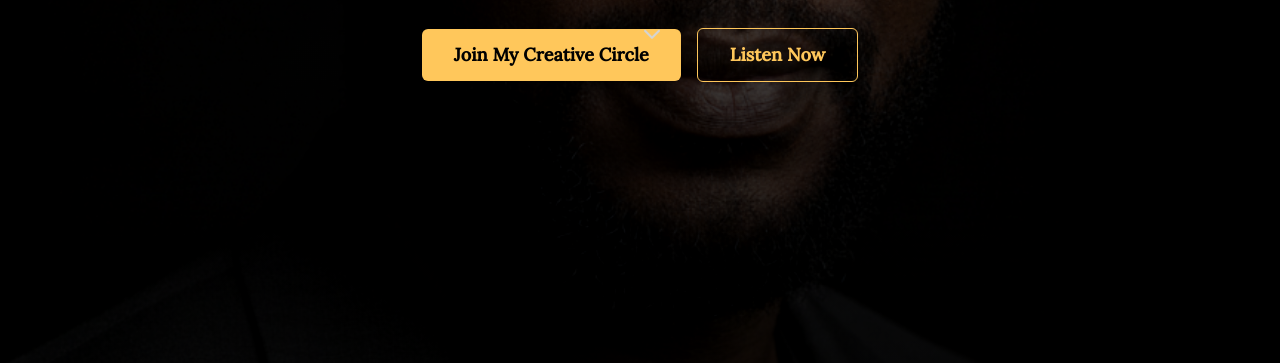
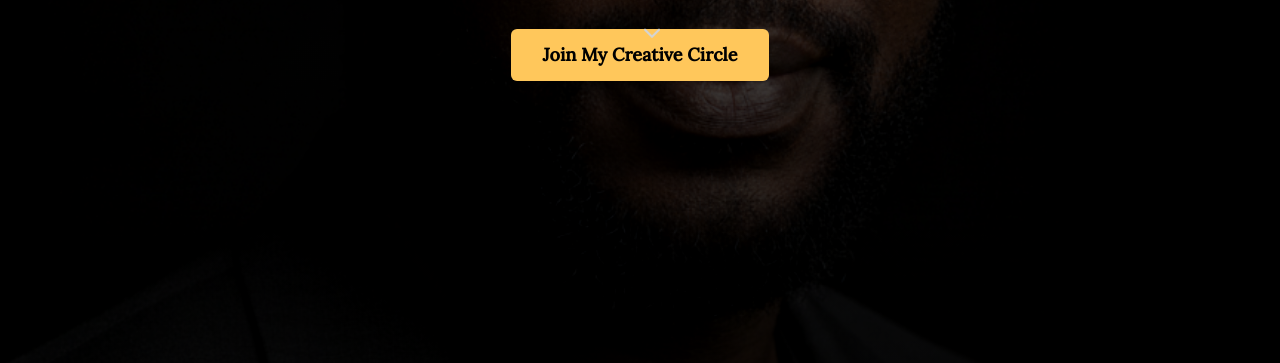
Before and after one commit to majimba/chawanadotonline, a plain HTML site: page index.html in a window 1280 px wide. Shown: the part 437-800 px from the top of the page. Drawn offline with nearby package versions, Linux system fonts and the light colour scheme.

Commit message:
Comment out Listen Now button temporarily

```diff
--- a/index.html
+++ b/index.html
@@ -63,7 +63,7 @@
                 <p class="text-xl md:text-2xl mt-4 font-serif italic text-gray-200">My mission is to be an architect of ideas and tools that empower a new generation of African creators.</p>
                 <div class="mt-8 flex flex-col sm:flex-row items-center justify-center gap-4">
                     <a href="#insider-list" class="solid-button w-full sm:w-auto text-lg font-bold py-3 px-8 rounded-md">Join My Creative Circle</a>
-                    <a href="https://spotify.com" target="_blank" class="ghost-button w-full sm:w-auto text-lg font-bold py-3 px-8 rounded-md">Listen Now</a>
+                    <!-- <a href="https://spotify.com" target="_blank" class="ghost-button w-full sm:w-auto text-lg font-bold py-3 px-8 rounded-md">Listen Now</a> -->
                 </div>
                 <a href="#portfolio" class="absolute bottom-12 left-1/2 -translate-x-1/2 text-gray-300 animate-bounce">
                     <svg xmlns="http://www.w3.org/2000/svg" class="h-6 w-6" fill="none" viewBox="0 0 24 24" stroke="currentColor">
```
